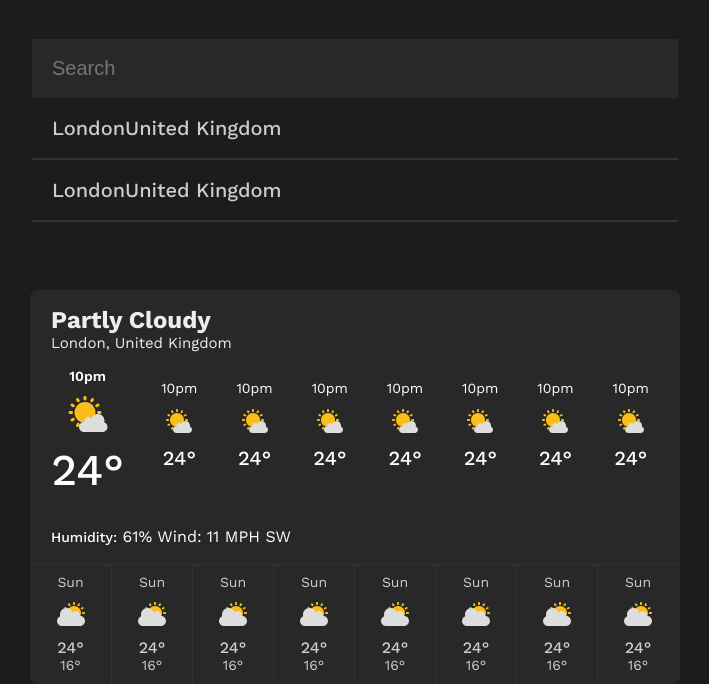
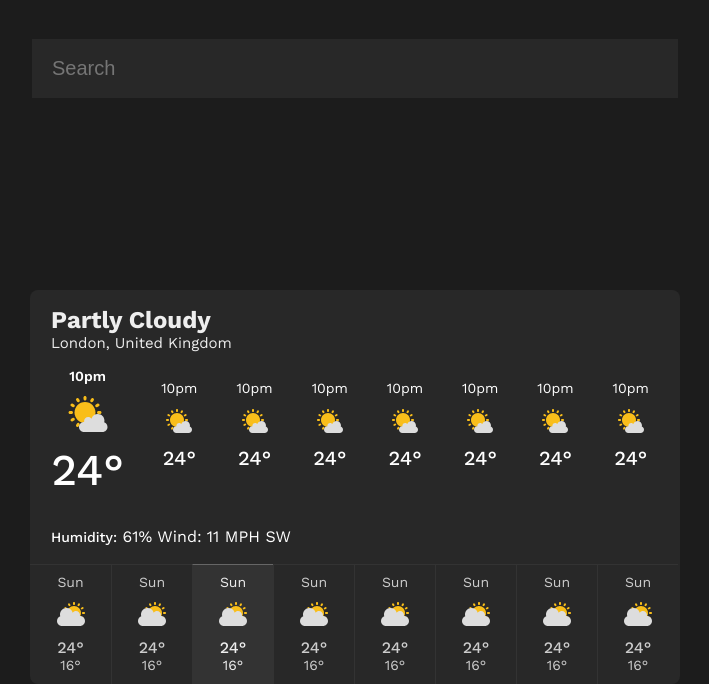
Before and after one commit to BobTheBu1ld3r/weather-app, a plain HTML site: page index.html in a window 1280 px wide. Shown: the part 131-815 px from the top of the page, without its empty margins (285-994 px from the left). Drawn offline with Linux system fonts and the light colour scheme.

Commit message:
Remove placeholder elements for suggestions

```diff
--- a/index.html
+++ b/index.html
@@ -16,16 +16,7 @@
         type="text"
         class="white-color-1 grey-bcg-2 h6"
       />
-      <div class="suggestion-container">
-        <div class="search-suggestion">
-          <div class="suggestion-name">London</div>
-          <div class="suggestion-country">United Kingdom</div>
-        </div>
-        <div class="search-suggestion">
-          <div class="suggestion-name">London</div>
-          <div class="suggestion-country">United Kingdom</div>
-        </div>
-      </div>
+      <div class="suggestion-container"></div>
     </div>
     <div class="weather-info-container">
       <h5 class="white-color-1">Partly Cloudy</h5>
@@ -99,7 +90,7 @@
         <div class="day-max-temp body-1 white-color-2">24°</div>
         <div class="day-min-temp body-2 white-color-2">16°</div>
       </div>
-      <div class="day-info-container">
+      <div class="day-info-container active">
         <div class="day body-2 white-color-2">Sun</div>
         <img
           class="hour-icon day-icon"
@@ -161,5 +152,7 @@
       </div>
     </div>
   </body>
-  <script src="./main.js"></script>
+  <script src="./main.js" type="module"></script>
+  <script src="./searchSuggestion.js" type="module"></script>
+  <script src="./fetchController.js" type="module"></script>
 </html>
```
